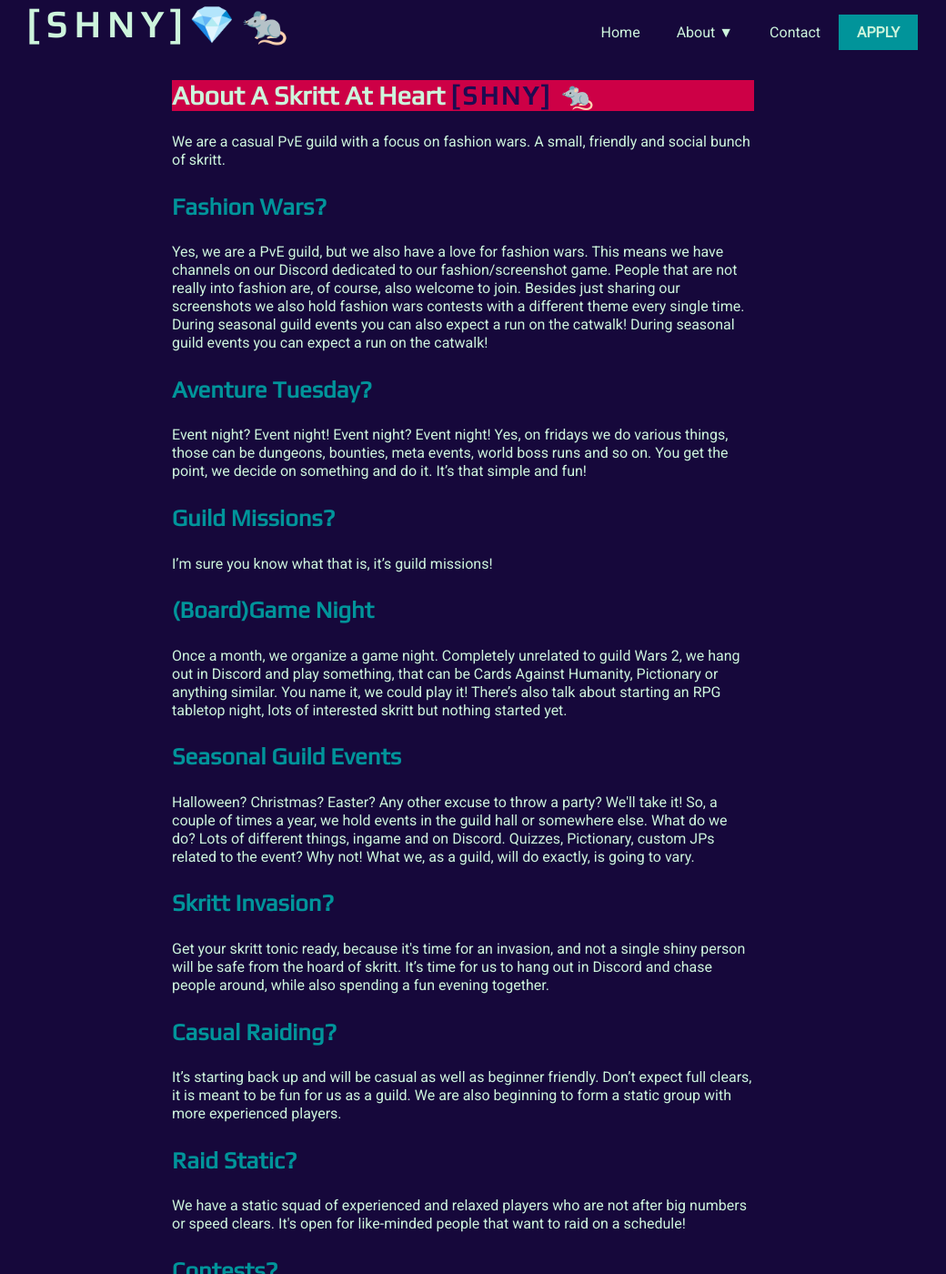
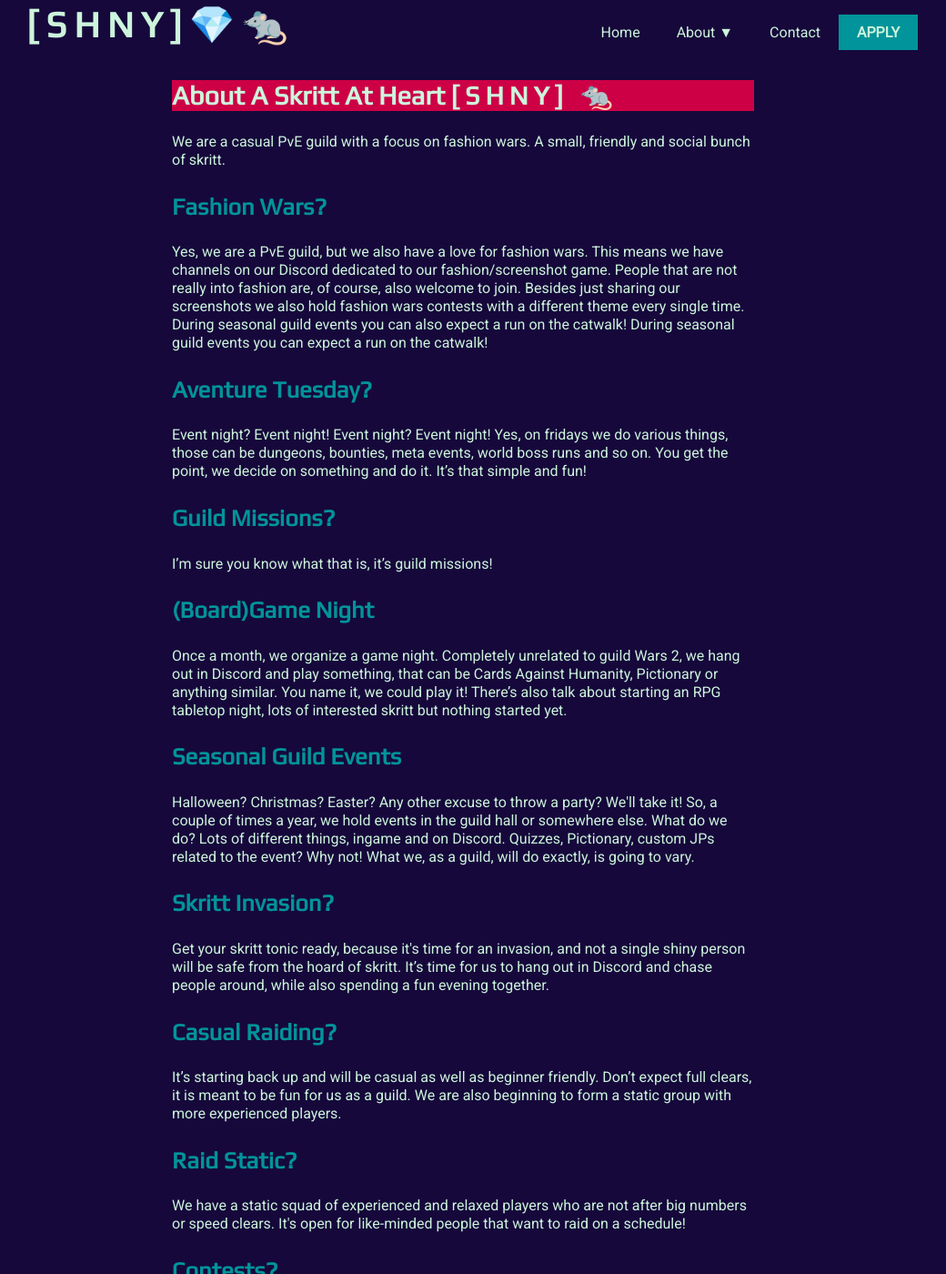
Before and after one commit to KimberlyVdB/SHNY-Jekyll-Website, a Jekyll site: the page built from guildinfo.html, in a window 1280 px wide and 1400 px high. Shown: the whole window at 91% size, without its empty margins (131-1171 px from the left). Built offline with Jekyll 4.4.1, drawn with Linux system fonts in a browser that asks for light colours; nearby versions of some CDN libraries; a script that is not in the unit is left out.

Commit message:
changed the color and spacing of alt-color

```diff
--- a/_sass/_styles.scss
+++ b/_sass/_styles.scss
@@ -80,8 +80,8 @@ p{
   }
 
   .alt-color{
-    color: $primary-color;
-    letter-spacing: 3px;
+    color: $secondary-color;
+    letter-spacing: 6px;
     font-weight: bolder;
     }
 
```
